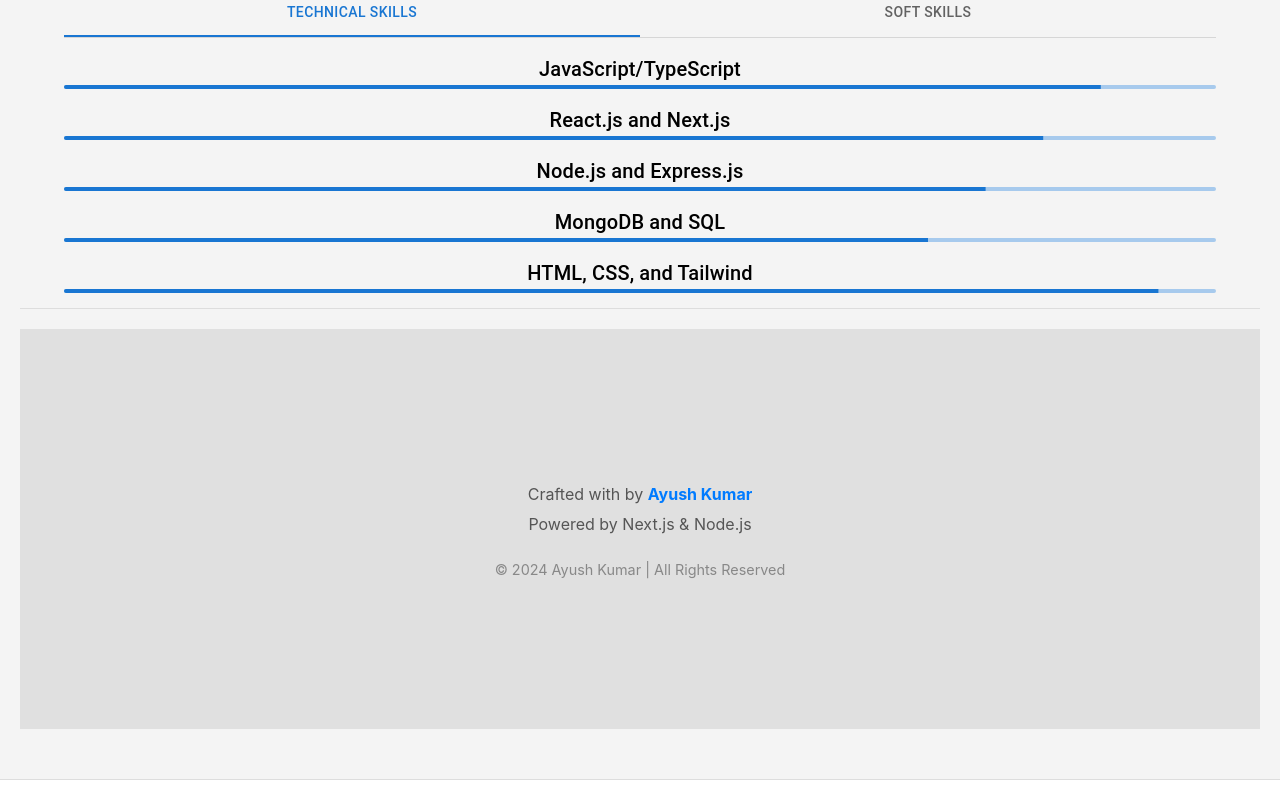
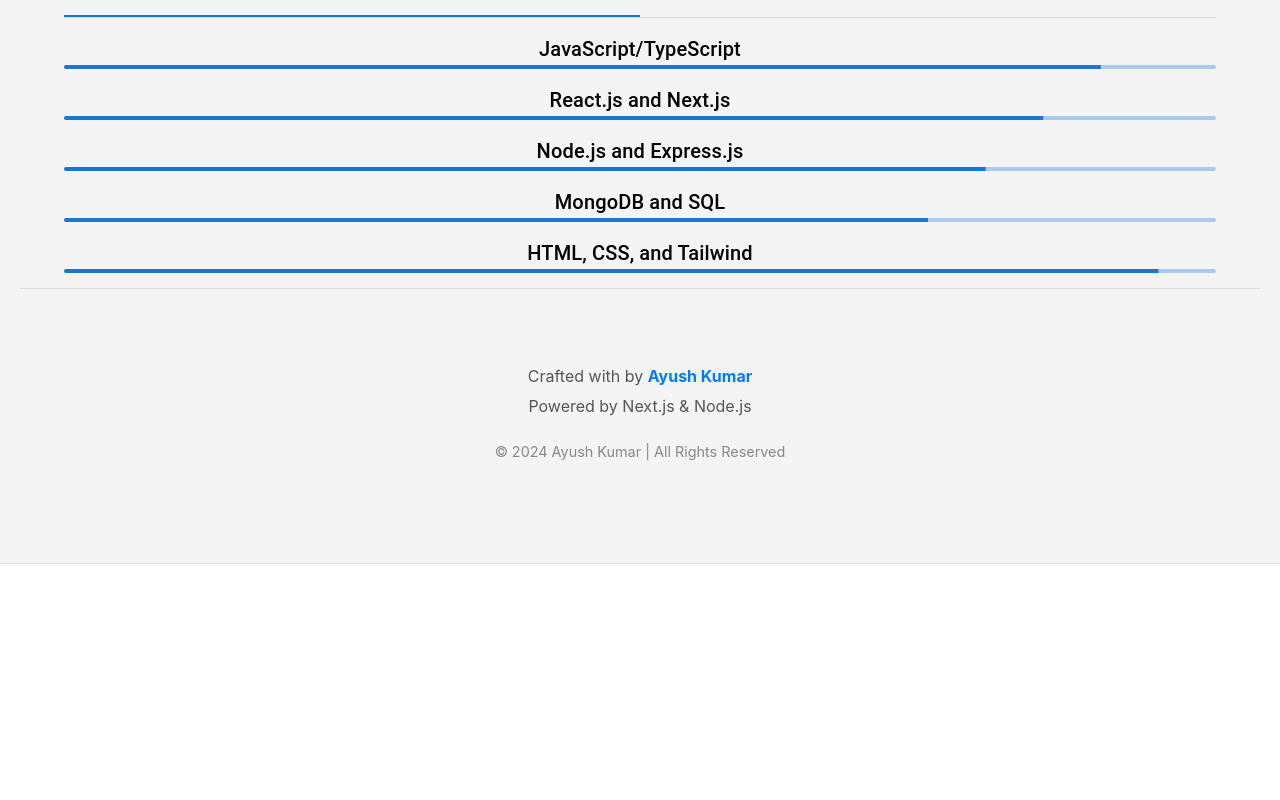
Before and after one commit to ayushchahat/pace-task, a Next.js app: page / in a window 1280 px wide. Shown: the part 2305-3105 px from the top of the page. After the commit the page ends 2889 px from the top, so only its background shows below. Built offline with nearby package versions, Linux system fonts and the light colour scheme.

Commit message:
Done some changes in background color and margin for about,project, skills section

```diff
--- a/app/styles/AboutMe.module.css
+++ b/app/styles/AboutMe.module.css
@@ -2,7 +2,7 @@
 .aboutMe {
   margin: 0;
   padding: 3rem 1rem;
-  background-color: #f4f7fa;
+  background-color: white;
   border-radius: 8px;
   box-shadow: 0 4px 8px rgba(0, 0, 0, 0.1);
   max-width: 100%; /* Ensure it spans the full width */
--- a/app/styles/Project.module.css
+++ b/app/styles/Project.module.css
@@ -1,7 +1,8 @@
 /* Project Section */
 .projectsSection {
   padding: 60px 20px;
-  background-color: #f9f9f9;
+  background-color: white;
+  margin: 0;
   text-align: center;
 }
 
--- a/app/styles/Skills.module.css
+++ b/app/styles/Skills.module.css
@@ -1,7 +1,8 @@
 .skills-section {
     padding: 50px 20px;
-    background-color: #f4f4f4;
+    background-color: white;
     text-align: center;
+    margin: 0;
   }
 
   .skills-heading {
--- a/app/styles/footer.module.css
+++ b/app/styles/footer.module.css
@@ -1,14 +1,9 @@
 /* styles/footer.module.css */
 .footer {
-    background-color: #e0e0e0;
-    padding: 20px 0;
+    padding: 50px 20px;
+    background-color: #f4f4f4;
     text-align: center;
-    width: 100%;
-    height: 50vh;
-    display: flex;
-    flex-direction: column;
-    justify-content: center;
-    align-items: center;
+    margin: 0;
 }
 
 .content {
```
